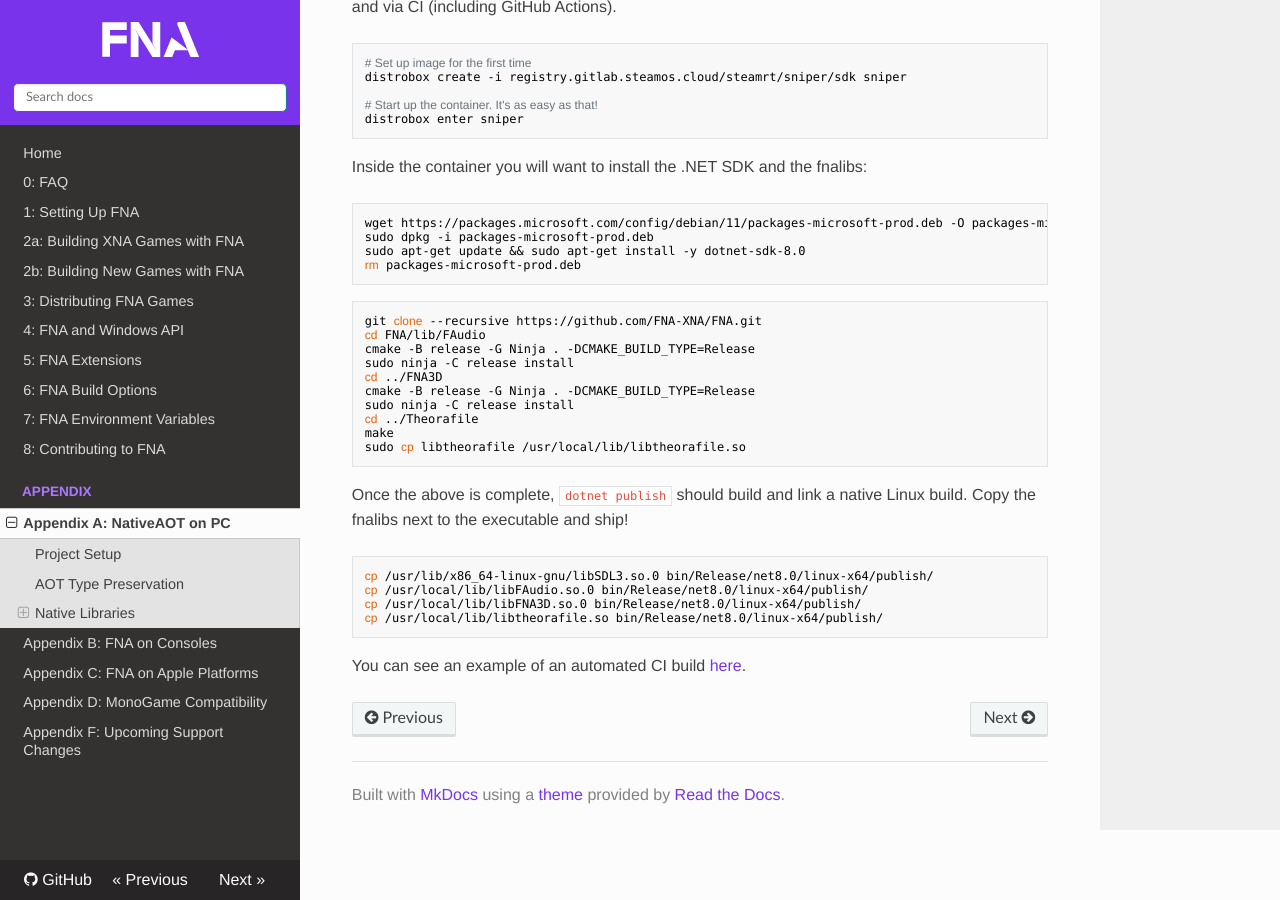
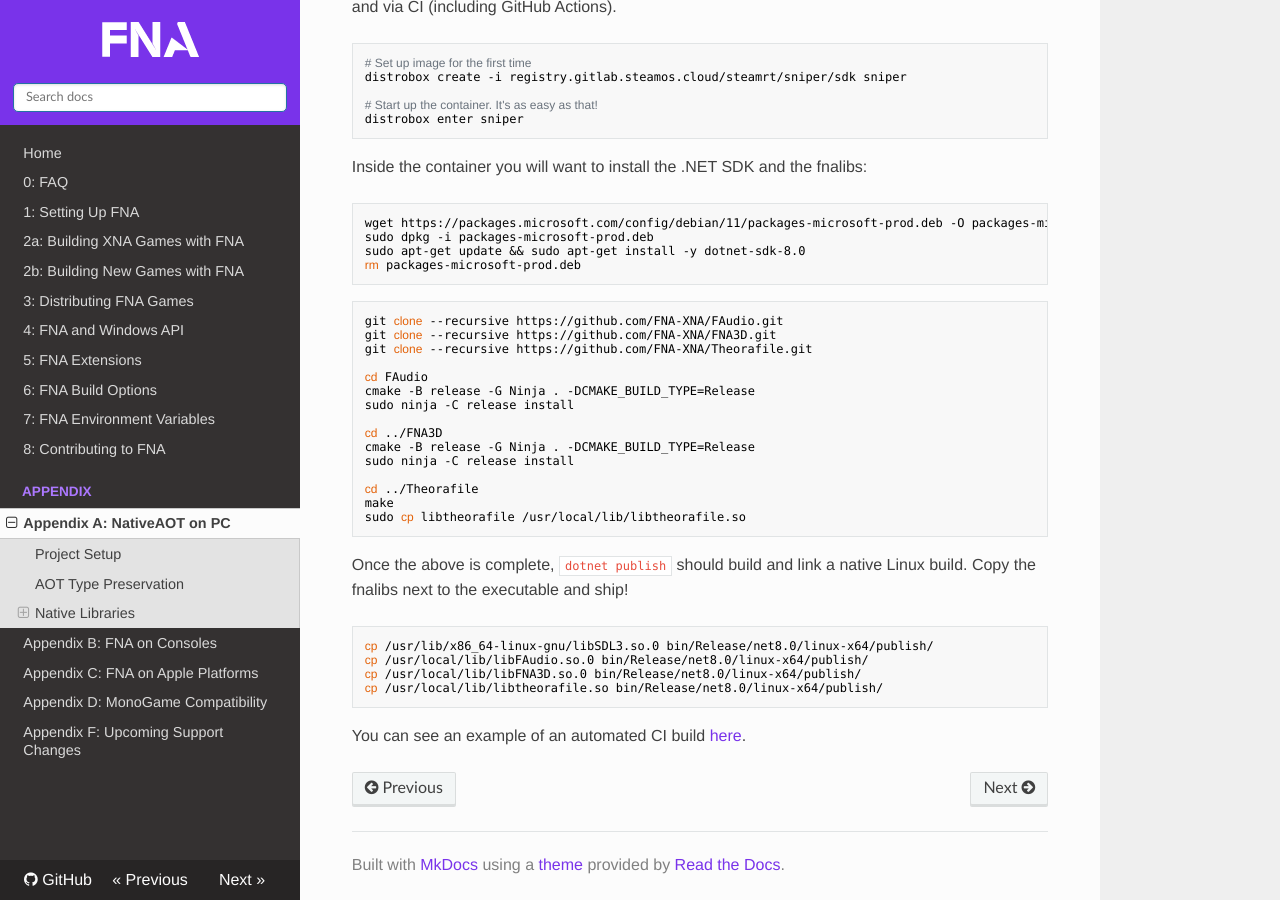
Before and after one commit to FNA-XNA/docs, an MkDocs documentation site: the page built from docs/appendix/Appendix-A:-NativeAOT-on-PC.md, in a window 1280 px wide and 900 px high, scrolled down 1901 px. Built offline with MkDocs 1.6.1, drawn with Linux system fonts in a browser that asks for light colours; nearby versions of some CDN libraries.

Commit message:
NativeAOT: Clean up the fnalibs installation instructions

````diff
--- a/docs/appendix/Appendix-A:-NativeAOT-on-PC.md
+++ b/docs/appendix/Appendix-A:-NativeAOT-on-PC.md
@@ -93,13 +93,18 @@ rm packages-microsoft-prod.deb
 ```
 
 ```sh
-git clone --recursive https://github.com/FNA-XNA/FNA.git
-cd FNA/lib/FAudio
+git clone --recursive https://github.com/FNA-XNA/FAudio.git
+git clone --recursive https://github.com/FNA-XNA/FNA3D.git
+git clone --recursive https://github.com/FNA-XNA/Theorafile.git
+
+cd FAudio
 cmake -B release -G Ninja . -DCMAKE_BUILD_TYPE=Release
 sudo ninja -C release install
+
 cd ../FNA3D
 cmake -B release -G Ninja . -DCMAKE_BUILD_TYPE=Release
 sudo ninja -C release install
+
 cd ../Theorafile
 make
 sudo cp libtheorafile /usr/local/lib/libtheorafile.so
````
